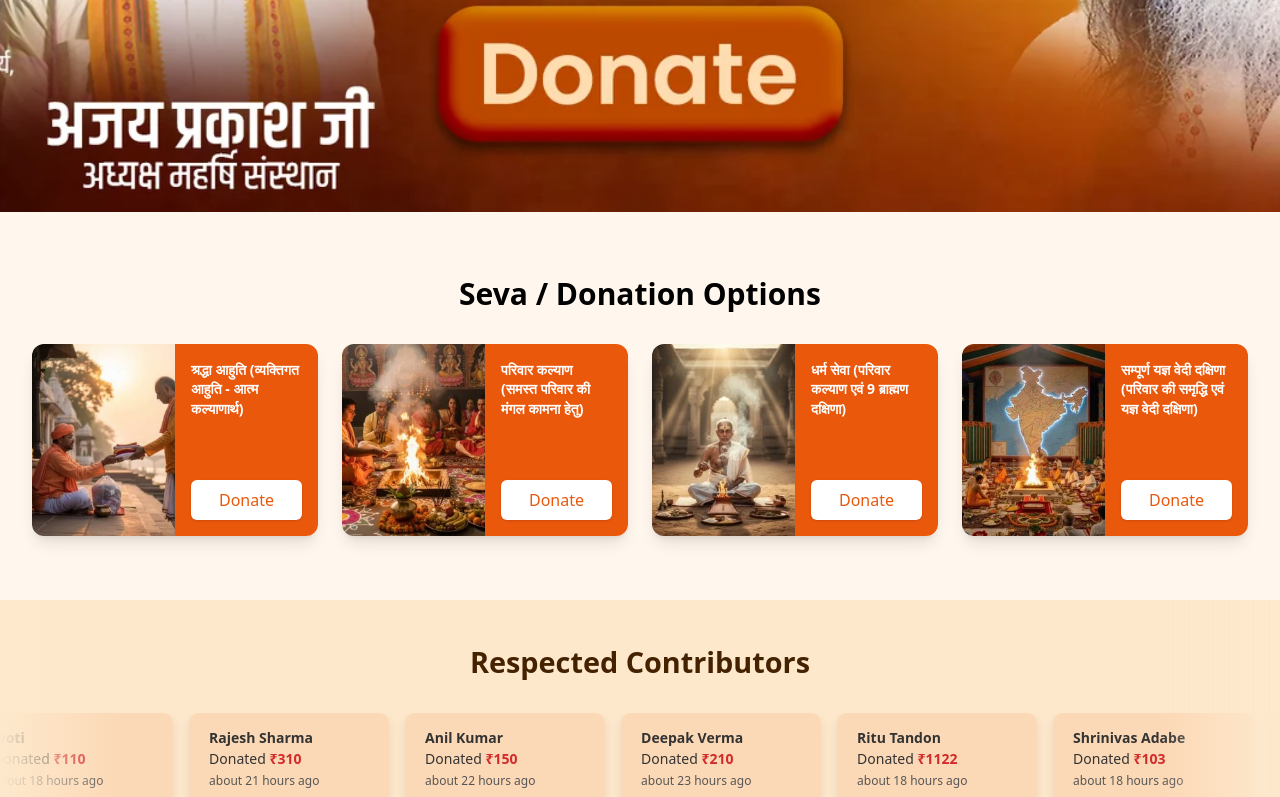
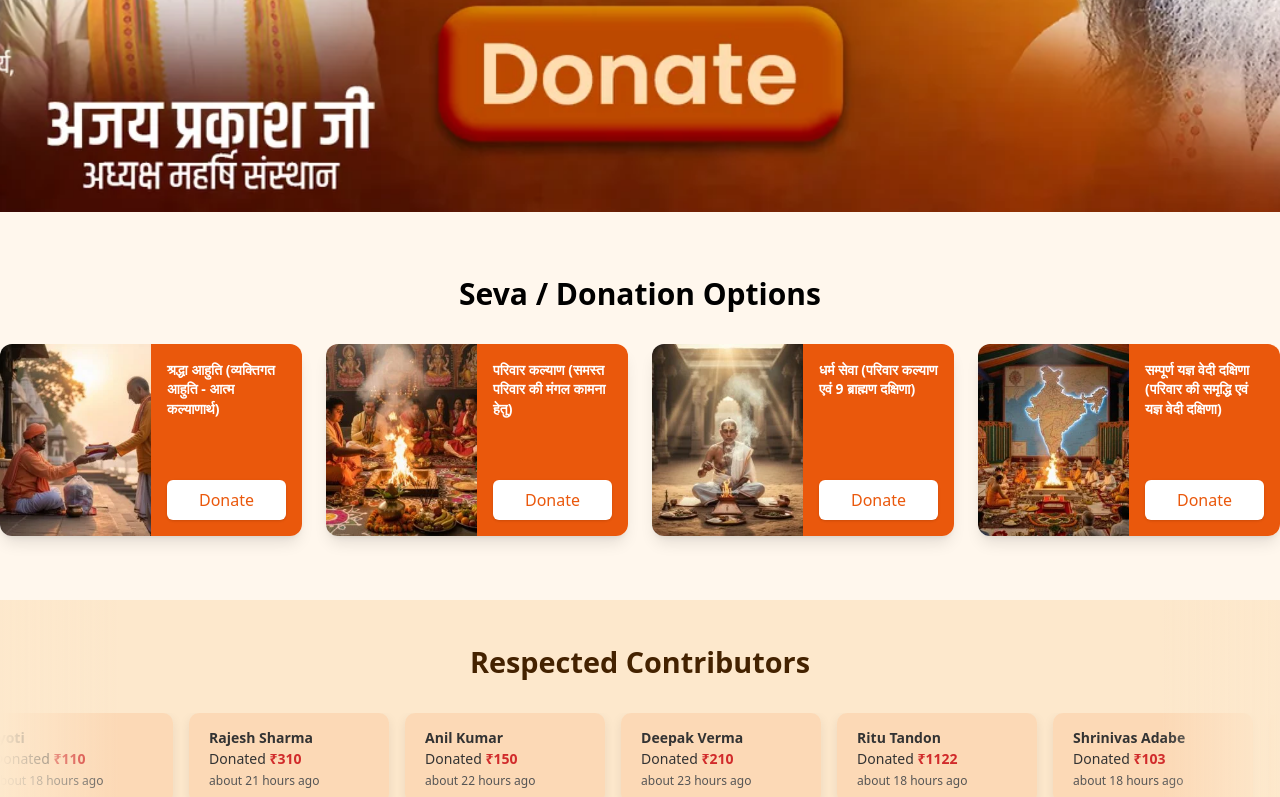
Before and after one commit to Gangu3730/bharat-yagya, a React (Vite) app: page / in a window 1280 px wide. Shown: the part 588-1385 px from the top of the page. Built offline with nearby package versions, Linux system fonts and the light colour scheme; no server answers; the HTML template or start-up script is replaced by a standard one.

Commit message:
Fix Tailwind v3 setup and Vercel build

```diff
--- a/package.json
+++ b/package.json
@@ -7,7 +7,7 @@
     "dev": "vite",
     "build": "vite build",
     "preview": "vite preview",
-    "vercel-build": "npm install --legacy-peer-deps && vite build"
+    "vercel-build": "vite build"
   },
   "dependencies": {
     "react": "^18.3.1",
@@ -15,8 +15,6 @@
     "react-helmet-async": "^2.0.5"
   },
   "devDependencies": {
-    "@tailwindcss/postcss": "^4.1.14",
-    "@tailwindcss/vite": "^4.1.14",
     "@vitejs/plugin-react": "^4.3.2",
     "autoprefixer": "^10.4.20",
     "postcss": "^8.4.47",
--- a/src/index.css
+++ b/src/index.css
@@ -1,11 +1,3 @@
 @tailwind base;
 @tailwind components;
 @tailwind utilities;
-
-html {
-  scroll-behavior: smooth;
-}
-
-.container {
-  @apply max-w-7xl mx-auto px-4 sm:px-6 lg:px-8;
-}
--- a/vite.config.js
+++ b/vite.config.js
@@ -5,7 +5,7 @@ export default defineConfig({
   plugins: [react()],
   css: {
     modules: {
-      exclude: [/index\.css$/],
+      exclude: [/index\.css$/], // Prevent index.css from being treated as a CSS module
     },
   },
 });
```
